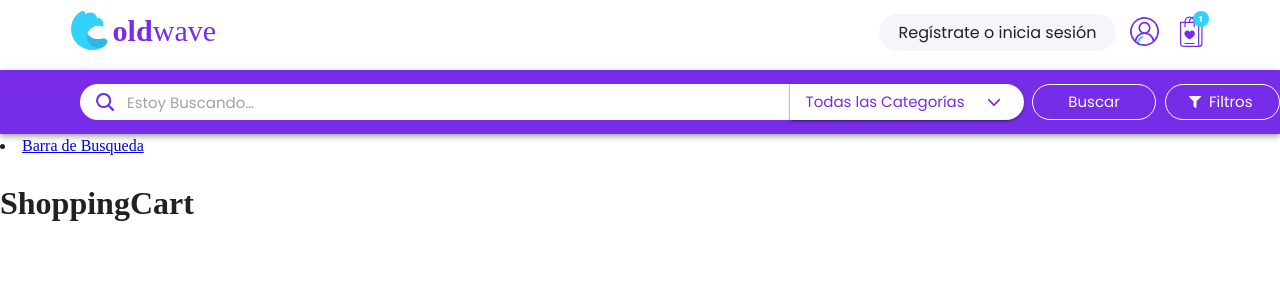
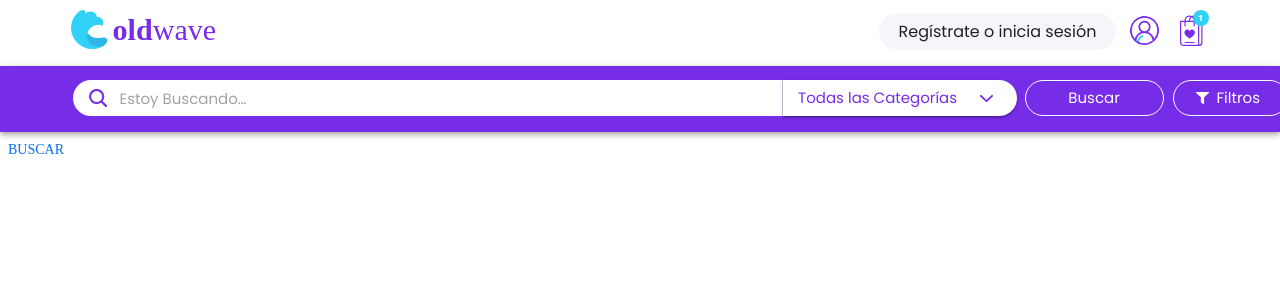
Before and after one commit to juancr5/Old_Wave-React-Front, a React (Create React App) app: page /shopping-cart in a window 1280 px wide. Shown: the top 300 px of the page. Built offline with nearby package versions, Linux system fonts and the light colour scheme.

Commit message:
Nav Bar Update

```diff
--- a/src/App.js
+++ b/src/App.js
@@ -1,18 +1,30 @@
+import React, {useState} from 'react'
 import AppRouter from './routers/AppRouter';
 import { ThemeProvider } from '@mui/material/styles';
 //Importar Fuentes
-import {StyleParameters} from './assets/StyleParameters';
+import { StyleParameters } from './assets/StyleParameters';
 import { CssBaseline } from '@mui/material';
+import { CategoriesContext } from './context/CategoriesContex';
 
 
 function App() {
+
+  //Palabra a buscar
+  const [categories, setCategories ] = useState("");
+
   return (
     <>
       {/*Consumir los Estilos*/}
+      <CategoriesContext.Provider value={{categories, setCategories}}>
+
+      {/*Crea una instancia en el arbol de componentes con el categories*/}
       <ThemeProvider theme={StyleParameters}>
+
+        {/*CssBaseline aplicar */}
         <CssBaseline />
         <AppRouter />
       </ThemeProvider>
+      </CategoriesContext.Provider>
     </>
   );
 }
--- a/src/assets/StyleParameters.js
+++ b/src/assets/StyleParameters.js
@@ -59,6 +59,7 @@ export const StyleParameters = createTheme({
         xs: 0,
         sm: 480,
         md: 900,
+        lg: 1366,
       },
     },
   });
--- /dev/null
+++ b/src/context/CategoriesContex.jsx
@@ -0,0 +1,3 @@
+import { createContext } from 'react';
+
+export const CategoriesContext = createContext(null);
--- a/src/layout/headers/Header.jsx
+++ b/src/layout/headers/Header.jsx
@@ -1,10 +1,12 @@
 import * as React from 'react';
-import { Link, NavLink } from 'react-router-dom';
+import { NavLink } from 'react-router-dom';
 import AppBar from '@mui/material/AppBar';
 import Toolbar from '@mui/material/Toolbar';
 import Button from '@mui/material/Button';
 import IconButton from '@mui/material/IconButton';
 import { Box, Grid, Typography } from '@mui/material';
+import { useTheme } from '@mui/material/styles';
+import useMediaQuery from '@mui/material/useMediaQuery';
 
 //Importar Iconos
 import logo from '../../assets/icons/logo-oldwave-header.svg';
@@ -14,22 +16,41 @@ import carritoIcon from '../../assets/icons/carrito-icon.svg';
 
 const Header = () => {
 
+    //Tamaños ajustables de los componentes
+    const theme = useTheme();
+    const matches = useMediaQuery(theme.breakpoints.down('lg'));
+
+    const resizeProps = {
+        width: matches ? "default" : "1366px",
+        justifyContent: matches ? "default" : "center",
+        display: matches ? "default" : "flex"
+    };
+
     return (
         <>
-            <AppBar position="static" color="whiteMain" sx={{ width: "100%", height: "70px", boxShadow: 0 }}>
+            <AppBar position="static" color="whiteMain" sx={{ width: "100%", height: "66px", boxShadow: 0 }}>
+
+                <Box sx={{ display: resizeProps.display, justifyContent: resizeProps.justifyContent }}>
+
+                    {/*01 Div Izquierda*/}
+                    <Box />
+
+                    {/*02 Contenido Principal*/}
+                    <Box sx={{ width: resizeProps.width }}>
+
                         {/*Desactica el padding que trae por defecto el Toolbar*/}
-                <Toolbar disableGutters="true">
+                        <Toolbar disableGutters="true" sx={{ width: '100%' }}>
 
                             {/*Icono principal de la aplicacion*/}
                             <Typography>
-                        <Link to="/">
+                                <NavLink to="/">
                                     <IconButton
                                         //Medidas oficiales 163 ancho y 40 de largo
-                                sx={{ mt: "10px", mb: "15px", ml: "72px", width: "163px", height: "40px" }}
+                                        sx={{ mt: "9px", mb: "15px", ml: "72px", width: "163px", height: "40px" }}
                                     >
                                         <img src={logo} alt={'Logo Principal'} />
                                     </IconButton>
-                        </Link>
+                                </NavLink>
                             </Typography>
 
                             {/*Botones de la parte de Izquierda */}
@@ -45,7 +66,7 @@ const Header = () => {
                                             textTransform: "none",
                                             width: "237px",
                                             height: "37px",
-                                    mt: "14px",
+                                            mt: "13px",
                                             mb: "15px",
                                             mr: "14px",
                                             borderRadius: "19px",
@@ -61,12 +82,12 @@ const Header = () => {
                                 </Box >
 
                                 <Box sx={{ display: 'flex' }}>
-                            <IconButton sx={{ mt: "17px", mb: "19px", mr: "21px", width: 29, height: 29, }}>
+                                    <IconButton sx={{ mt: "16px", mb: "19px", mr: "21px", width: 29, height: 29, }}>
                                         <img src={loginIcon} alt={'Login'} />
                                     </IconButton>
 
                                     <NavLink to="/shopping-cart">
-                                <IconButton sx={{ mt: "11px", mb: "19px", mr: '71px', width: 29, height: 36, }}>
+                                        <IconButton sx={{ mt: "10px", mb: "19px", mr: '71px', width: 29, height: 36, }}>
                                             <img src={carritoIcon} alt={'Shopping Cart'} />
                                         </IconButton>
                                     </NavLink>
@@ -75,6 +96,12 @@ const Header = () => {
                             </Grid>
 
                         </Toolbar>
+                    </Box>
+
+                    {/*03 Div Derecha*/}
+                    <Box />
+
+                </Box>
             </AppBar>
 
         </>
--- a/src/layout/headers/Navbar.jsx
+++ b/src/layout/headers/Navbar.jsx
@@ -1,4 +1,5 @@
 import * as React from 'react';
+import {NavLink} from 'react-router-dom';
 import AppBar from '@mui/material/AppBar';
 import Box from '@mui/material/Box';
 import Toolbar from '@mui/material/Toolbar';
@@ -24,19 +25,38 @@ const Navbar = () => {
     marginLeft: matches ? "0px" : "8px",
     color1: matches ? "whiteMain.main" : "violetMain.main",
     color2: matches ? "lightGreyLogin.characterLogin" : "whiteMain.main",
+  };
 
+  const resizeProps = {
+    width: matches ? "default" : "1366px",
+    justifyContent: matches ? "default" : "center",
+    display: matches ? "default" : "flex"
   };
+
+
+
 
   return (
     <>
-      <AppBar position="static" color="violetMain" sx={{ width: "100%" }}>
-        <Toolbar disableGutters="true">
+      <AppBar position="static" color="violetMain" sx={{ width: "100%", height: "66px" }}>
+
+        <Box sx={{ display: resizeProps.display, justifyContent: resizeProps.justifyContent }}>
+
+          {/*01 Div Izquierda*/}
+          <Box />
+
+          {/*02 Contenido Principal*/}
+          <Box sx={{ width: resizeProps.width }}>
+
+            <Toolbar disableGutters="true" sx={{ width: '100%' }}>
 
               {/*Buscador del Producto*/}
               <Box sx={{ marginLeft: '80px' }} >
                 <SearchBar />
               </Box>
 
+
+              <NavLink to="/products">
                 {/*Boton de Busqueda*/}
                 <Button
                   variant={findProps.variant}
@@ -62,6 +82,7 @@ const Navbar = () => {
                 >
                   Buscar
                 </Button>
+              </NavLink>
 
               {/*Boton de Filtros*/}
               <Box sx={{ display: { xs: 'none', sm: 'none', md: 'block' } }}>
@@ -94,6 +115,13 @@ const Navbar = () => {
               </Box>
 
             </Toolbar>
+          </Box>
+
+          {/*03 Div Derecha*/}
+          <Box />
+
+        </Box>
+
       </AppBar>
     </>
   );
--- a/src/layout/headers/SearchBar.jsx
+++ b/src/layout/headers/SearchBar.jsx
@@ -1,4 +1,4 @@
-import React from 'react'
+import React, { useContext } from 'react'
 import { styled } from '@mui/material/styles';
 import Button from '@mui/material/Button';
 import Box from '@mui/material/Box';
@@ -14,9 +14,9 @@ import iconArrowUp from '../../assets/icons/Icon-arrow-up.svg';
 
 //Importar Fuentes
 import { Colors } from '../../assets/colorsStyle';
+import { CategoriesContext } from '../../context/CategoriesContex';
 
 const Colores = StyleParameters.palette;
-console.log(Colores.whiteMain.main);
 
 const Search = styled('div')(({ theme }) => ({
     position: 'relative',
@@ -62,6 +62,9 @@ const StyledInputBase = styled(InputBase)(({ theme }) => ({
 
 export const SearchBar = () => {
 
+    // Se importa el useState desde el useContext de Categories
+    const { categories, setCategories } = useContext(CategoriesContext)
+
     //Tamaños ajustables de los componentes
     const theme = useTheme();
     const matches = useMediaQuery(theme.breakpoints.down('md'));
@@ -86,6 +89,9 @@ export const SearchBar = () => {
                         sx={{ fontSize: searchProps.fontSize, marginTop: searchProps.marginTop }}
                         ////Estilo de la fuente
                         placeholder="Estoy Buscando…"
+
+                        onChange={e => setCategories(e.target.value)}
+
                     />
                 </Search>
 
--- a/src/routers/AppRouter.jsx
+++ b/src/routers/AppRouter.jsx
@@ -1,5 +1,5 @@
 import React from 'react';
-import { Routes, Route, Link } from 'react-router-dom';
+import { Routes, Route} from 'react-router-dom';
 import Header from '../layout/headers/Header';
 import Navbar from '../layout/headers/Navbar';
 import Home from '../views/home/Home';
@@ -14,8 +14,6 @@ const AppRouter = () => {
         <>
             <Header/>
             <Navbar/>
-
-            <li><Link to="/products">Barra de Busqueda</Link></li>
 
             <div className="container-fluid">
                 <Routes>
--- a/src/views/products/Products.jsx
+++ b/src/views/products/Products.jsx
@@ -1,35 +1,15 @@
-import React, { useState } from 'react'
-//import ProductCard from '../../components/ProductCard'
-import { getProductsByName } from '../../services/ProductServices';
-import Grid from "@mui/material/Grid";
-import Button, { ButtonProps } from '@mui/material/Button';
-import ProductCard from '../../components/productCard';
+import React, { useContext } from 'react'
+import { CategoriesContext } from '../../context/CategoriesContex';
 
 const Products = () => {
-    const [productData, setProductData] = useState([]);
-    const [searchValue, setSearchValue] = useState("");
 
-    const handleOnChange = (e) => {
-        const value = e.target.value;
-        setSearchValue(value)
-    };
-    const handleClick = (e) => {
-        getProductsByName("", 1).then((product) => {
-            setProductData(product.data.items);
-        });
-    };
+    // Se importa el useState desde el useContext de Categories
+    const { categories, setCategories } = useContext(CategoriesContext)
 
 
-    return (
-        <>
-            <Button onClick={() => handleClick()}>Buscar</Button>
-            <Grid container spacing={5}>
-                {productData && productData.map((item) => (
-                    <ProductCard key={item.product_code} product={item} />
-                ))}
-            </Grid>
-        </>
-    )
+  return (
+    <h1>ShoppingCart {categories} </h1>
+  )
 }
 
-export default Products
+export default Products;
--- a/src/views/shopping/ShoppingCart.jsx
+++ b/src/views/shopping/ShoppingCart.jsx
@@ -1,10 +1,35 @@
-import React from 'react'
+import React, { useState } from 'react'
+//import ProductCard from '../../components/ProductCard'
+import { getProductsByName } from '../../services/ProductServices';
+import Grid from "@mui/material/Grid";
+import Button, { ButtonProps } from '@mui/material/Button';
+import ProductCard from '../../components/productCard';
 
 const ShoppingCart = () => {
+    const [productData, setProductData] = useState([]);
+    const [searchValue, setSearchValue] = useState("");
 
-  return (
-    <h1>ShoppingCart</h1>
-  )
+    const handleOnChange = (e) => {
+        const value = e.target.value;
+        setSearchValue(value)
+    };
+    const handleClick = (e) => {
+        getProductsByName("", 1).then((product) => {
+            setProductData(product.data.items);
+        });
+    };
+
+
+    return (
+        <>
+            <Button onClick={() => handleClick()}>Buscar</Button>
+            <Grid container spacing={5}>
+                {productData && productData.map((item) => (
+                    <ProductCard key={item.product_code} product={item} />
+                ))}
+            </Grid>
+        </>
+    )
 }
 
 export default ShoppingCart;
```
Also changed, not shown: src/components/CustomSwiperBanner/CustomSwiperBanner.jsx (added, +9 -0 lines). Lines whose indentation alone changed are shown as unchanged.
